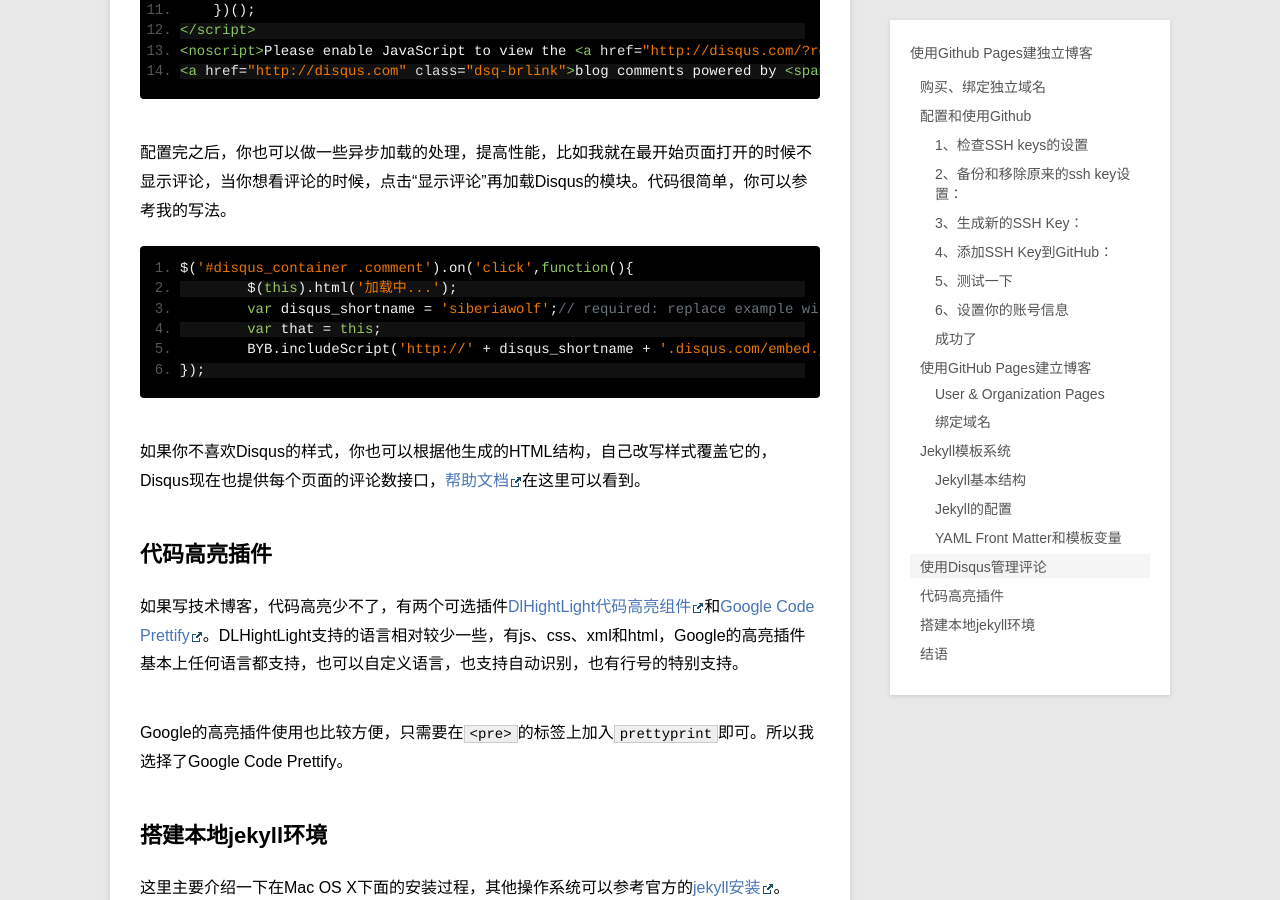
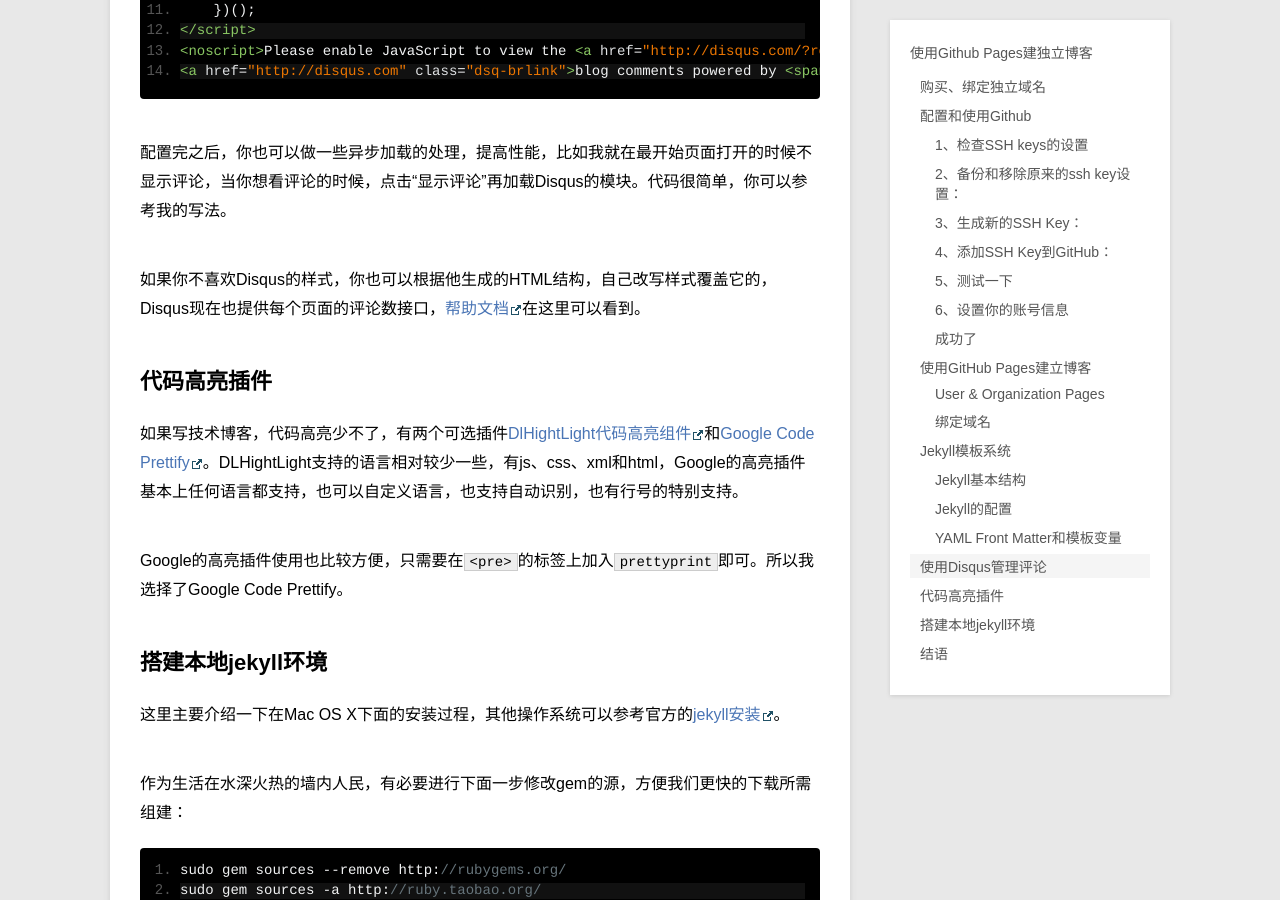
Before and after one commit to siberiawolf/siberiawolf.github.io, a Jekyll site: the page built from _posts/blog/2012-02-22-github-pages.md, in a window 1280 px wide and 900 px high, scrolled down 12575 px. Built offline with Jekyll 4.4.1, drawn with Linux system fonts in a browser that asks for light colours; Markdown is read by kramdown in place of the engine named in the settings.

Commit message:
删除掉github-pages中的disqus代码

```diff
--- a/_posts/blog/2012-02-22-github-pages.md
+++ b/_posts/blog/2012-02-22-github-pages.md
@@ -281,12 +281,6 @@ Jekyll的配置写在_config.yml文件中，可配置项有很多，我们不去
 
 配置完之后，你也可以做一些异步加载的处理，提高性能，比如我就在最开始页面打开的时候不显示评论，当你想看评论的时候，点击“显示评论”再加载Disqus的模块。代码很简单，你可以参考我的写法。
 
-    $('#disqus_container .comment').on('click',function(){
-            $(this).html('加载中...');
-            var disqus_shortname = 'siberiawolf';// required: replace example with your forum shortname
-            var that = this;
-            BYB.includeScript('http://' + disqus_shortname + '.disqus.com/embed.js',function(){$(that).remove()}); //这是一个加载js的函数
-    });
 
 如果你不喜欢Disqus的样式，你也可以根据他生成的HTML结构，自己改写样式覆盖它的，Disqus现在也提供每个页面的评论数接口，[帮助文档][12]在这里可以看到。
 
```
